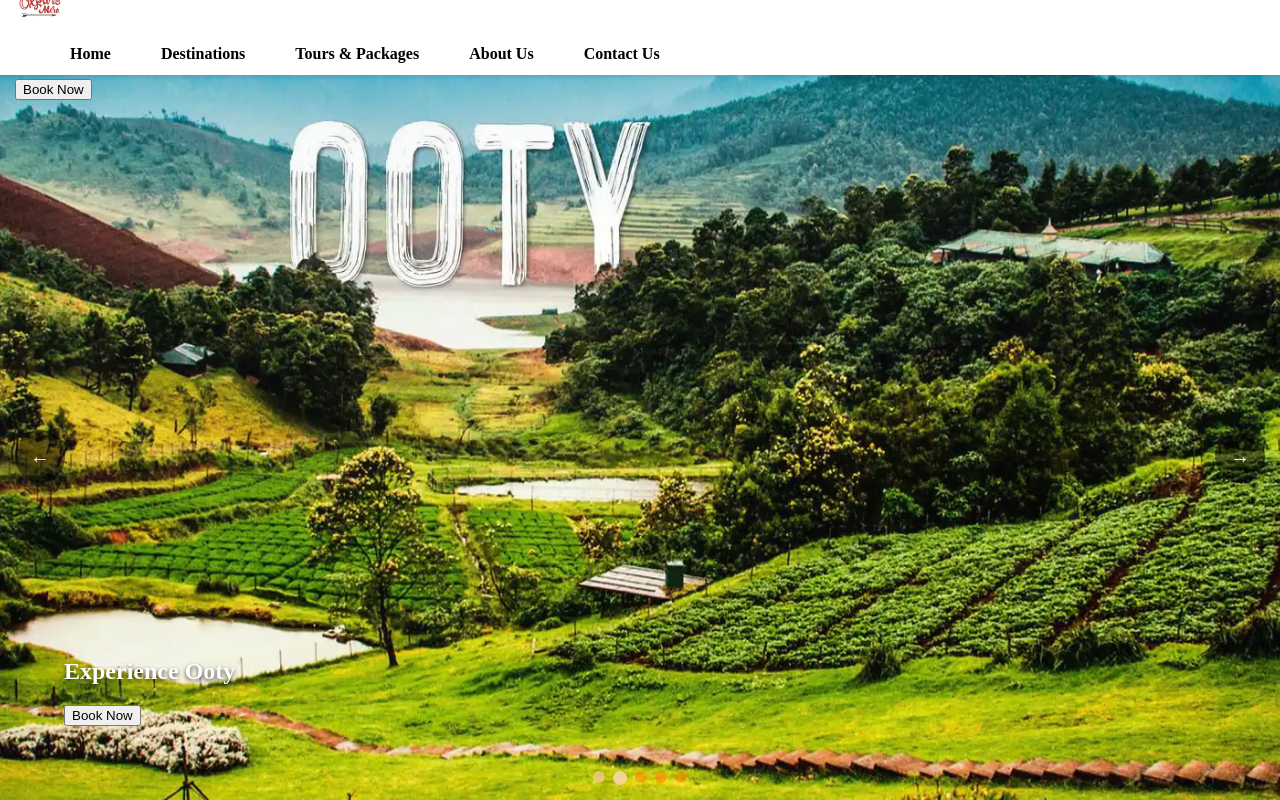
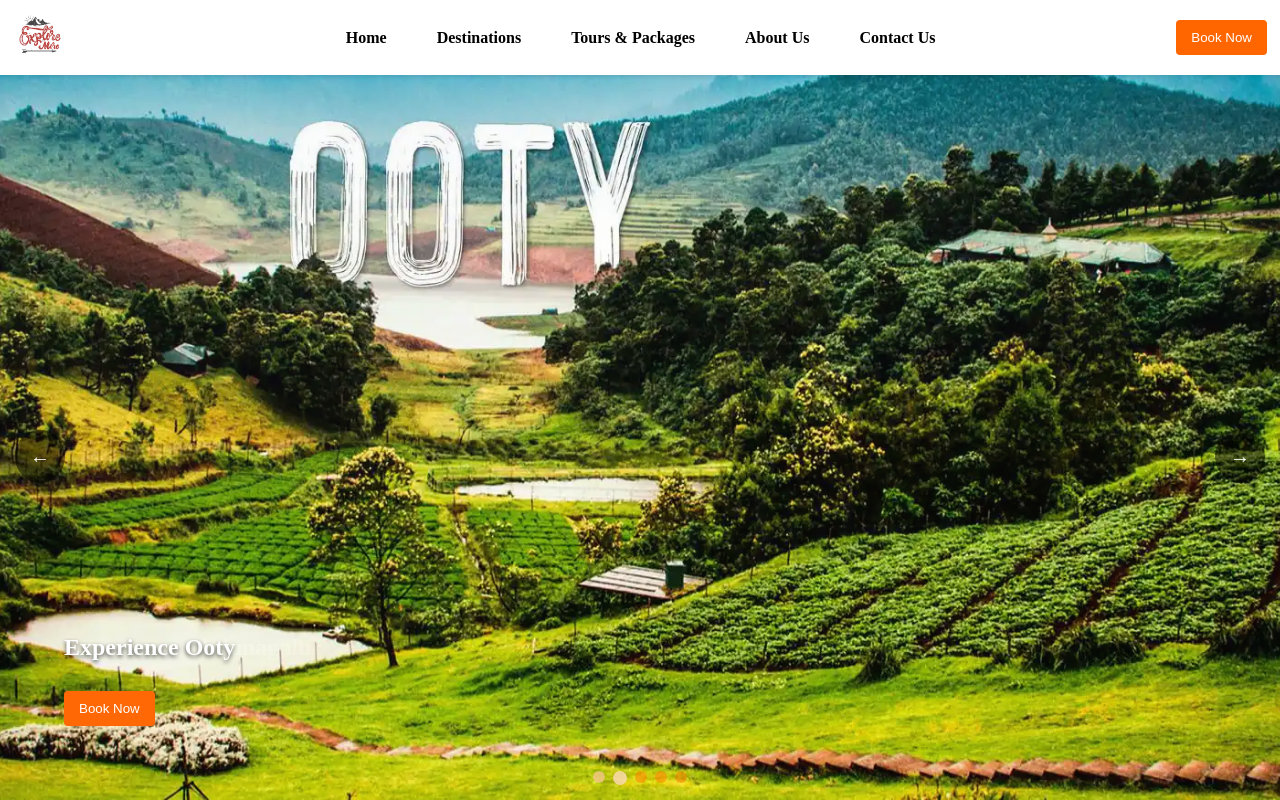
Before and after one commit to goushithm22/image-slider, a plain HTML site: page index.html in a window 1280 px wide. Drawn offline with Linux system fonts and the light colour scheme.

Commit message:
Update index.html

```diff
--- a/index.html
+++ b/index.html
@@ -9,18 +9,13 @@
 <body>
 
     <header class="header">
-        <div class="header-container">
-
-          <!-- LOGO (LEFT) -->
+        <div class="logo-menu-container">
+            <button class="menu-toggle">&#9776;</button>
             <div class="logo">
                 <img class="png" src="images/agency log.png" alt="ExploreMore Travels">
             </div>
+        </div>
 
-          <!-- Hamburger Menu Button -->
-            <button class="menu-toggle">&#9776;</button>
-
-
-          <!-- NAVIGATION (CENTER) -->
         <nav class="navigation-menu">
             <ul>
                 <li><a href="#home">Home</a></li>
@@ -31,51 +26,48 @@
             </ul>
         </nav>
 
-          <!-- BOOK BUTTON (RIGHT) -->
-          <button class="book-button">Book Now</button>
-
-        </div>
+        <button class="header-book-button">Book Now</button>
     </header>
 
 
-  <!-- FULL SCREEN IMAGE SLIDER -->
+    <!-- IMAGE SLIDER -->
     <section class="full-screen-slider">
         <div class="slide active" style="background-image: url('images/ooty.webp');">
             <div class="overlay">
                 <h1>Experience Ooty</h1>
-          <button class="book-button">Book Now</button>
+                <button class="slider-book-button">Book Now</button>
             </div>
         </div>
 
         <div class="slide" style="background-image: url('images/chikmagalur.jpg');">
             <div class="overlay">
                 <h1>Experience Chikmagalur</h1>
-          <button class="book-button">Book Now</button>
+                <button class="slider-book-button">Book Now</button>
             </div>
         </div>
 
         <div class="slide" style="background-image: url('images/shimla.webp');">
             <div class="overlay">
                 <h1>Experience Shimla</h1>
-          <button class="book-button">Book Now</button>
+                <button class="slider-book-button">Book Now</button>
             </div>
         </div>
 
         <div class="slide" style="background-image: url('images/jaipur.jpg');">
             <div class="overlay">
                 <h1>Experience Jaipur</h1>
-          <button class="book-button">Book Now</button>
+                <button class="slider-book-button">Book Now</button>
             </div>
         </div>
 
         <div class="slide" style="background-image: url('images/ladakh.jpg');">
             <div class="overlay">
                 <h1>Experience Ladakh</h1>
-          <button class="book-button">Book Now</button>
+                <button class="slider-book-button">Book Now</button>
             </div>
         </div>
 
-    <!-- Slider Navigation Controls -->
+        <!-- Slider Controls -->
         <div class="slider-controls">
             <button id="prev">&larr;</button>
             <button id="next">&rarr;</button>
```
Lines whose indentation alone changed are shown as unchanged.
